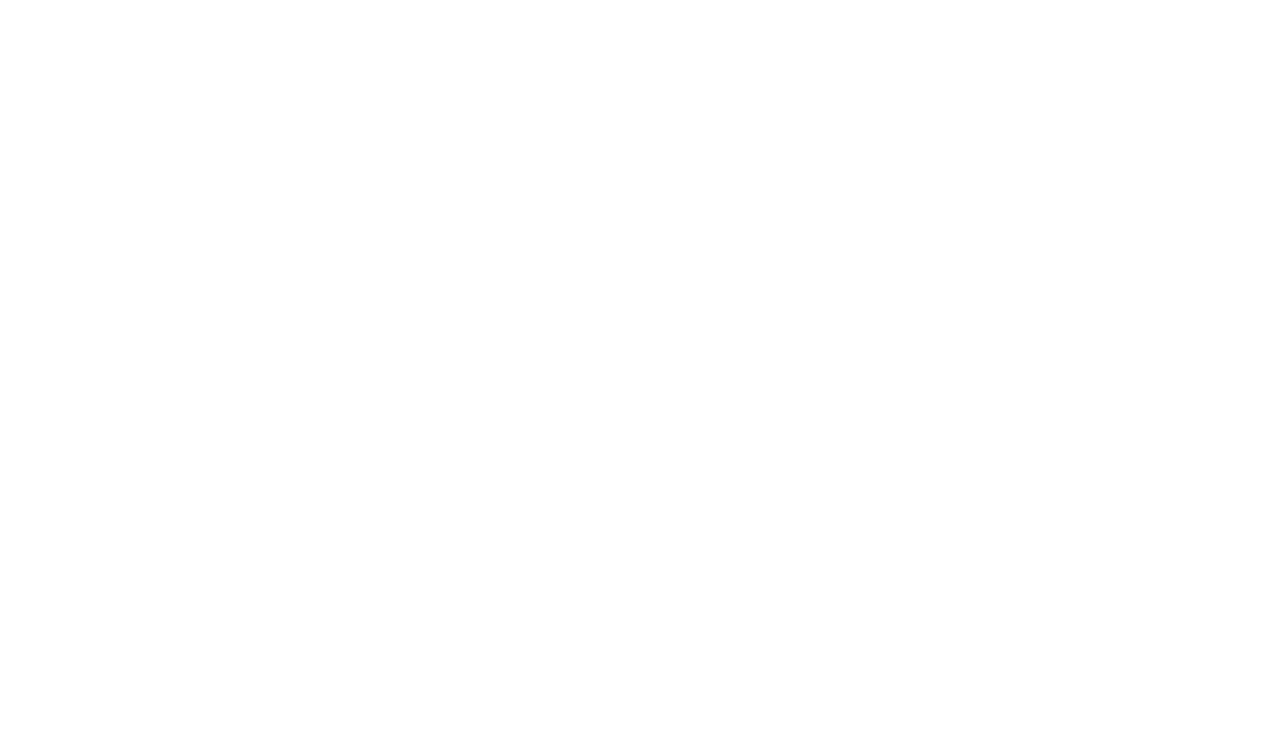
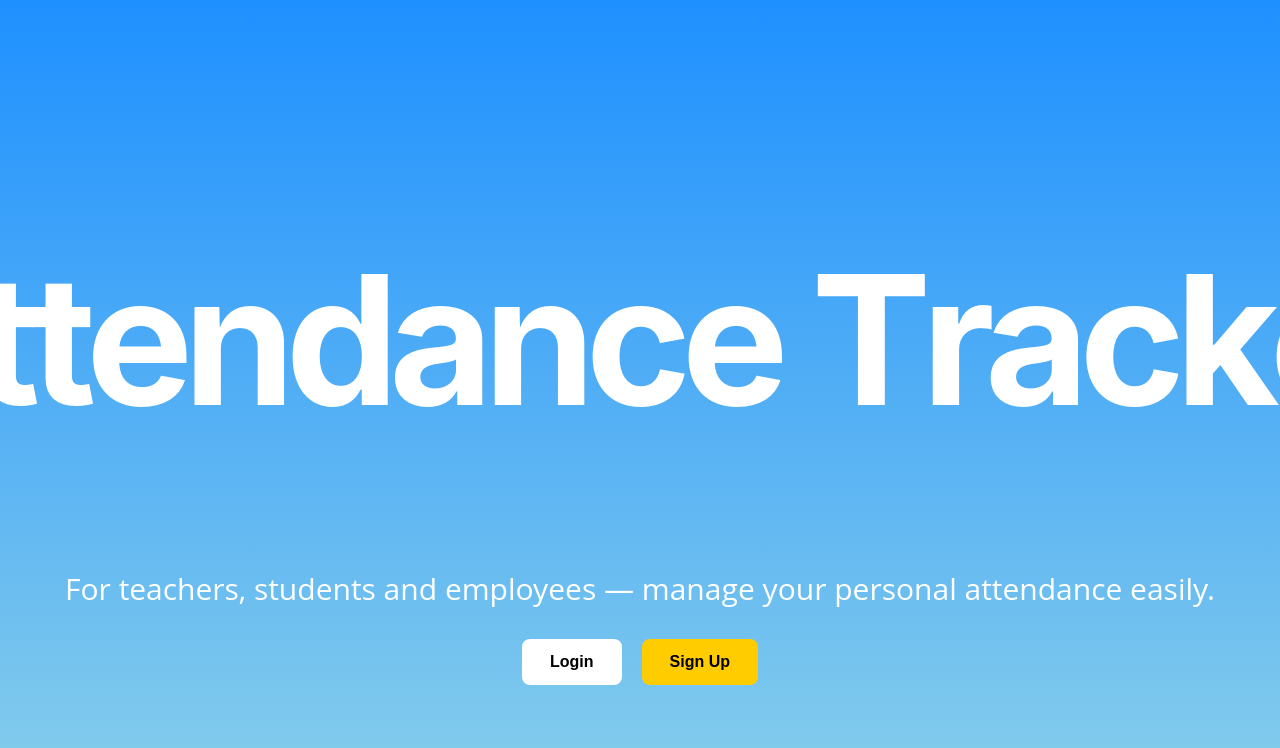
Before and after one commit to Mshiv0001/Login-Signup-page, a React (Create React App) app: page /Login-Signup-page/ in a window 1280 px wide. Shown: the top 748 px of the page. Built offline with nearby package versions, Linux system fonts and the light colour scheme.

Commit message:
Fixed UI and rebuilt build folder

```diff
--- a/package.json
+++ b/package.json
@@ -43,7 +43,7 @@
   "devDependencies": {
     "gh-pages": "^6.3.0"
   },
-  "homepage": "https://Mshiv0001.github.io/Login-Signup-page",
+  "homepage": ".",
   "engines": {
     "node": "20"
   }
--- a/src/App.js
+++ b/src/App.js
@@ -1,10 +1,12 @@
 import { BrowserRouter as Router, Routes, Route } from "react-router-dom";
 import Home from "./Home";   // Home component
-import Login from "./Login"; // Login component
+import Login from "./Login";
+import Signup from "./signup";
+ // Login component
 
 function App() {
   return (
-    <Router basename="/Login-Signup-page"> {/* 👈 must match your GitHub repo name */}
+    <Router basename="/Login-Signup-page"> {/* must match your GitHub repo name */}
       <Routes>
         <Route path="/" element={<Home />} />   {/* Home route */}
         <Route path="/login" element={<Login />} /> {/* Login route */}
--- a/src/Home.css
+++ b/src/Home.css
@@ -1,106 +1,82 @@
 .home-container {
-  display: flex; /* Flexbox layout */
-  justify-content: center; /* Center horizontally */
-  align-items: center; /* Center vertically */
-  flex-direction: column; /* Stack items vertically */
-  min-height: 100vh; /* Take full screen height */
-  width: 100%; /* Take full width */
-  color: white; /* Default text color */
-  text-align: center; /* Center-align text */
-  position: relative; /* Allows clouds (absolute) to position inside */
-  overflow: hidden; /* Hide overflowing clouds */
-  background: linear-gradient(to top, #87ceeb, #1e90ff); /* Blue sky gradient */
-}
-
-/* Clouds layer */
-.clouds {
-  position: absolute; /* Floats over text */
-  top: -5%; /* Vertical placement of clouds */
-  left: -600px; /* Start clouds offscreen to the left */
-  width: 500px;
-  background-image:"cloud.png" ;
-  animation: moveCloud 40s linear infinite; /* clouds moving animation */
-  pointer-events: none; /* clouds don’t block clicks */
-}
-
-/* Second cloud (appears later) */
-.cloud2 {
-  top: 50%; /* Different vertical position */
-  animation-delay: 10s; /* Starts drifting later */
-  background-image:"cloud.png" ;
-}
-
-/* Cloud movement animation */
-@keyframes moveCloud {
-  0%   { transform: translateX(0); } /* Start at original X */
-  100% { transform: translateX(150vw); } /* Move far across screen */
+  display: flex;
+  justify-content: center;
+  align-items: center;
+  flex-direction: column;
+  min-height: 100vh;
+  width: 100%;
+  color: white;
+  text-align: center;
+  position: relative;
+  overflow: hidden;
+  background: linear-gradient(to top, #87ceeb, #1e90ff);
 }
 
 /* Content wrapper */
 .home-content {
-  max-width: 100%; /* Prevents overflow */
-  padding: 10px; /* General spacing */
-  padding-top: 5px; /* Slightly less padding on top */
+  max-width: 100%;
+  padding: 10px;
+  padding-top: 5px;
 }
 
 /* Title */
 .home-title {
-  font-size: 180px; /* Huge text size */
-  letter-spacing: -10px; /* Negative spacing for tight letters */
-  display: flex; /* Treat as flex container */
-  flex-wrap: nowrap; /* Prevent text from wrapping */
-  justify-content: center; /* Center horizontally */
-  white-space: nowrap; /* Force text in one line */
+  font-size: 180px;
+  letter-spacing: -10px;
+  display: flex;
+  flex-wrap: nowrap;
+  justify-content: center;
+  white-space: nowrap;
 }
 
 .letter {
-  display: inline-block; /* Needed for animation effects */
-  transition: transform 0.3s ease, text-shadow 0.3s ease, color 0.3s ease; /* Smooth animations */
-  cursor: pointer; /* Pointer cursor on hover */
+  display: inline-block;
+  transition: transform 0.3s ease, text-shadow 0.3s ease, color 0.3s ease;
+  cursor: pointer;
 }
 
 .letter:hover {
-  color: #ffcc00; /* Change color when hovered */
-  text-shadow: /* Glow effect when hovered */
+  color: #ffcc00;
+  text-shadow:
     0 0 5px #000000,
     0 0 10px #d5eef2,
     0 0 20px #99e6f4,
     0 0 30px #64e8fc;
-  transform: scale(1.5); /* Grow bigger */
+  transform: scale(1.5);
 }
 
 /* Subtitle */
 .home-subtitle {
-  font-size: 30px; /* Subtitle text size */
-  margin-bottom: 30px; /* Space below */
-  font-family: 'Open Sans', sans-serif; /* Optional Google font */
+  font-size: 30px;
+  margin-bottom: 30px;
+  font-family: 'Open Sans', sans-serif;
 }
 
 /* Buttons container */
 .home-buttons {
-  display: flex; /* Arrange buttons in a row */
-  justify-content: center; /* Center them */
-  gap: 20px; /* Space between buttons */
+  display: flex;
+  justify-content: center;
+  gap: 20px;
 }
 
 /* Buttons (shared styles) */
 .home-btn {
-  padding: 14px 28px; /* Button size */
-  font-size: 1rem; /* Font size */
-  border: none; /* Remove default border */
-  border-radius: 8px; /* Rounded corners */
-  cursor: pointer; /* Pointer cursor */
-  transition: 0.3s; /* Smooth hover animations */
+  padding: 14px 28px;
+  font-size: 1rem;
+  border: none;
+  border-radius: 8px;
+  cursor: pointer;
+  transition: 0.3s;
 }
 
 /* Login button */
 .login-btn {
-  background-color: white; /* White background */
-  font-weight: bold; /* Bold text */
+  background-color: white;
+  font-weight: bold;
 }
 
 /* Signup button */
 .signup-btn {
-  background-color: #ffcc00; /* Yellow background */
-  font-weight: bold; /* Bold text */
+  background-color: #ffcc00;
+  font-weight: bold;
 }
--- a/src/Home.jsx
+++ b/src/Home.jsx
@@ -1,10 +1,10 @@
 import { useEffect, useState } from "react";
 import { homeAnimations } from "./animations/HomeAnimations";
 import Login from "./Login";
-import SignUp from "./Signup";
+import SignUp from "./signup";
 import "./Home.css";
 
-export default function Home() {   // ✅ Capital H
+export default function Home() {
   const [showLogin, setShowLogin] = useState(false);
   const [showSignUp, setShowSignUp] = useState(false);
 
@@ -14,8 +14,6 @@
 
   return (
     <div className="home-container">
-      <img src="/cloud.png" alt="cloud" className="clouds" />
-      <img src="/cloud.png" alt="cloud" className="clouds cloud2" />
 
       <div className="home-content">
         <h1 className="home-title">
```
Also changed, not shown: public/cloud.png (deleted), public/robots.txt (deleted).
